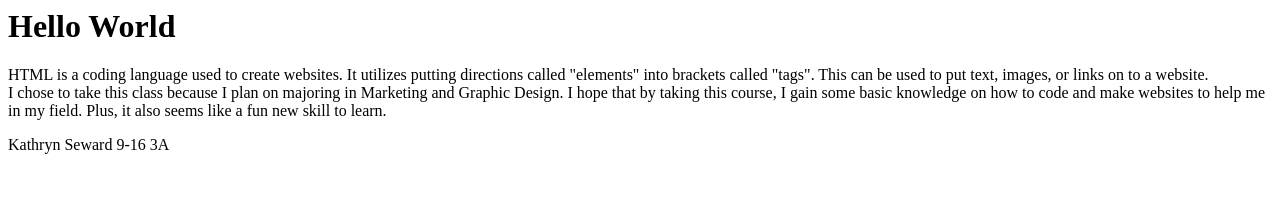
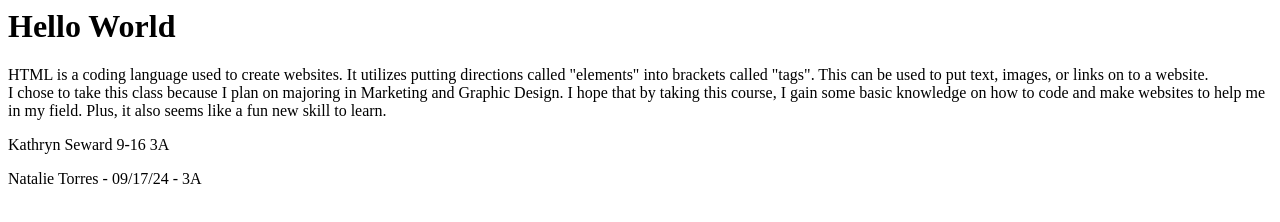
Before and after one commit to kseward2025/HelloWorld, a plain HTML site: page index.html in a window 1280 px wide. Drawn offline with Linux system fonts and the light colour scheme.

Commit message:
Update index.html

```diff
--- a/index.html
+++ b/index.html
@@ -6,3 +6,6 @@
 </body>
 </html>
 <p>Kathryn Seward 9-16 3A</p>
+<p>
+    Natalie Torres - 09/17/24 - 3A
+</p>
```
